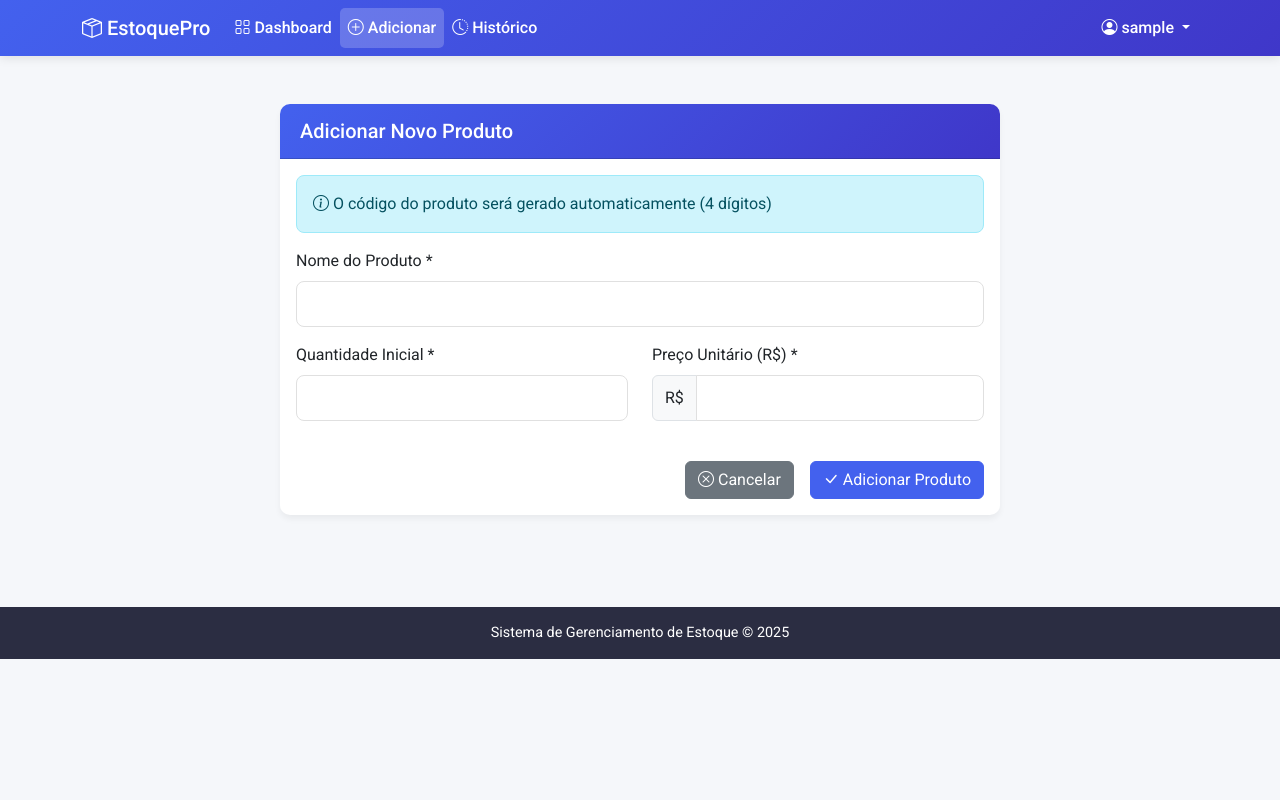
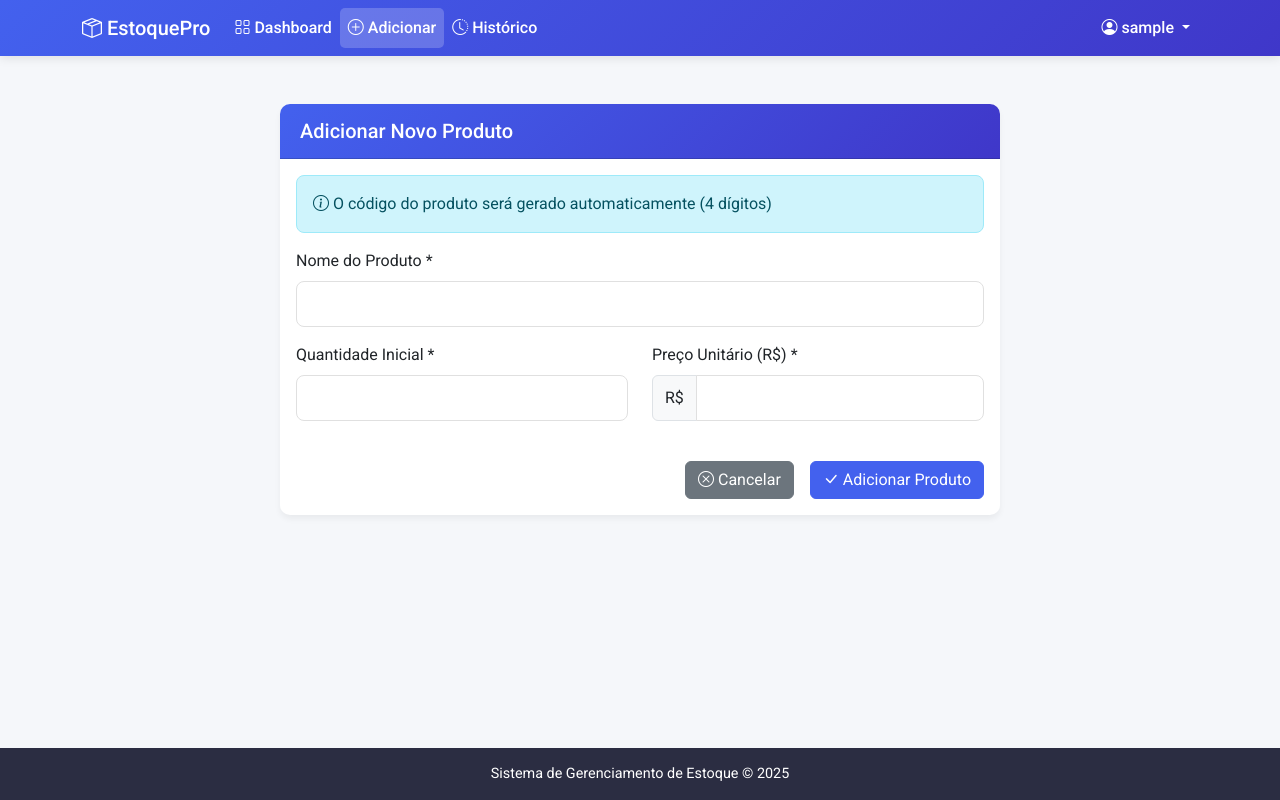
Before and after one commit to italoandrezz/estoque, a Flask app: page /adicionar in a window 1280 px wide. Run offline with Flask 3, Linux system fonts and the light colour scheme; the visitor is signed in with stand-in values (Sample User, id 1).

Commit message:
'25.03.2025.4'

```diff
--- a/app/templates/adicionar_produto.html
+++ b/app/templates/adicionar_produto.html
@@ -95,4 +95,5 @@ document.addEventListener('DOMContentLoaded', function() {
     });
 });
 </script>
+
 {% endblock %}
--- a/app/templates/base.html
+++ b/app/templates/base.html
@@ -23,6 +23,16 @@
             font-family: 'Roboto', sans-serif;
             background-color: #f5f7fa;
             color: #333;
+            display: flex;
+            flex-direction: column;
+            min-height: 100vh;
+            margin: 0;
+            padding: 0;
+        }
+
+        .main-content {
+            flex: 1;
+            padding-bottom: 60px; /* Space for fixed footer */
         }
 
         .navbar {
@@ -134,6 +144,10 @@
             color: white;
             padding: 15px 0;
             font-size: 0.9rem;
+            position: fixed;
+            bottom: 0;
+            width: 100%;
+            z-index: 1000;
         }
     </style>
 </head>
@@ -189,6 +203,7 @@
         </div>
     </nav>
 
+    <div class="main-content">
         <div class="container py-4">
             {% with messages = get_flashed_messages(with_categories=true) %}
                 {% if messages %}
@@ -203,8 +218,9 @@
 
             {% block content %}{% endblock %}
         </div>
+    </div>
 
-    <footer class="footer mt-5">
+    <footer class="footer">
         <div class="container text-center">
             <span>Sistema de Gerenciamento de Estoque &copy; {{ now.year }}</span>
         </div>
```
Lines whose indentation alone changed are shown as unchanged.
